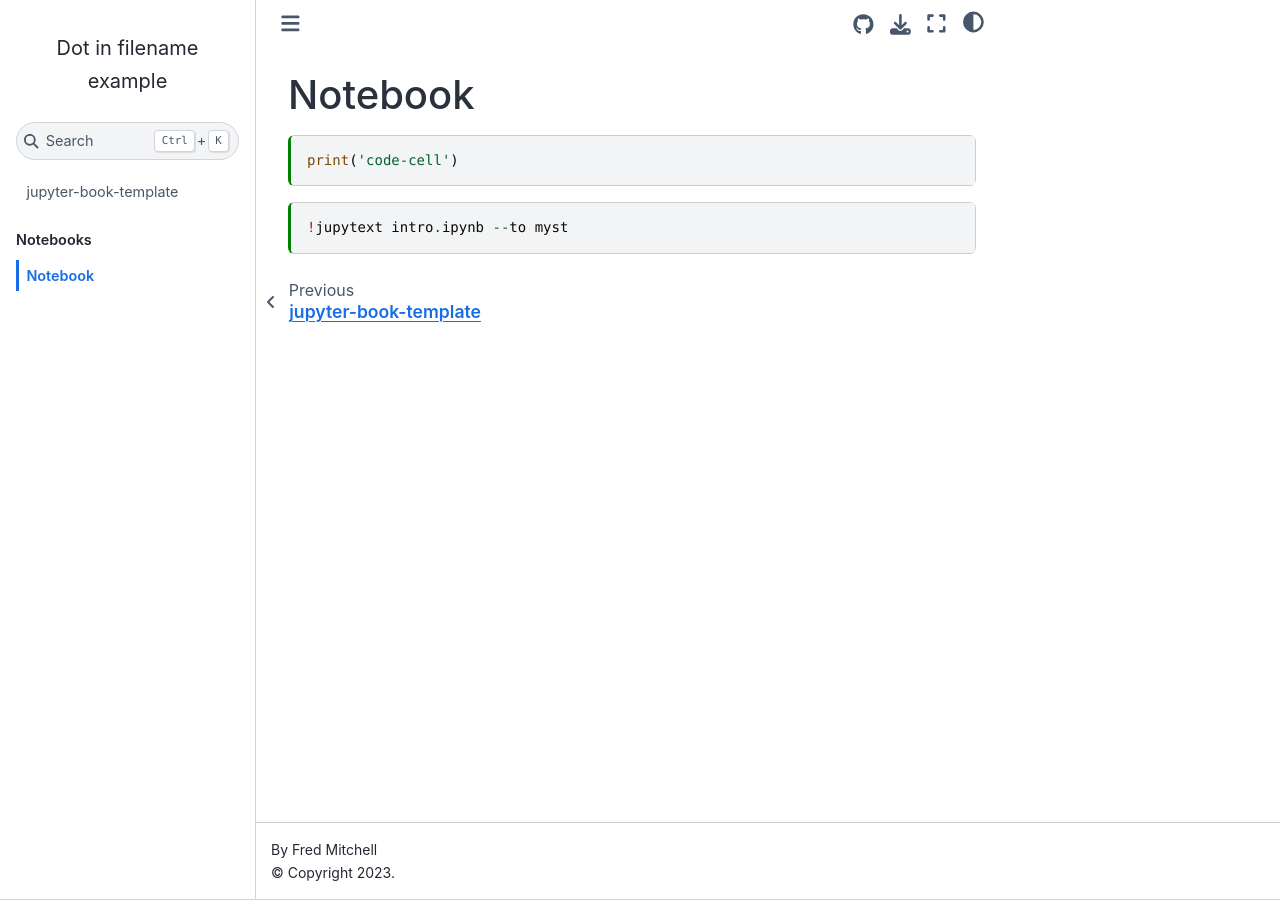
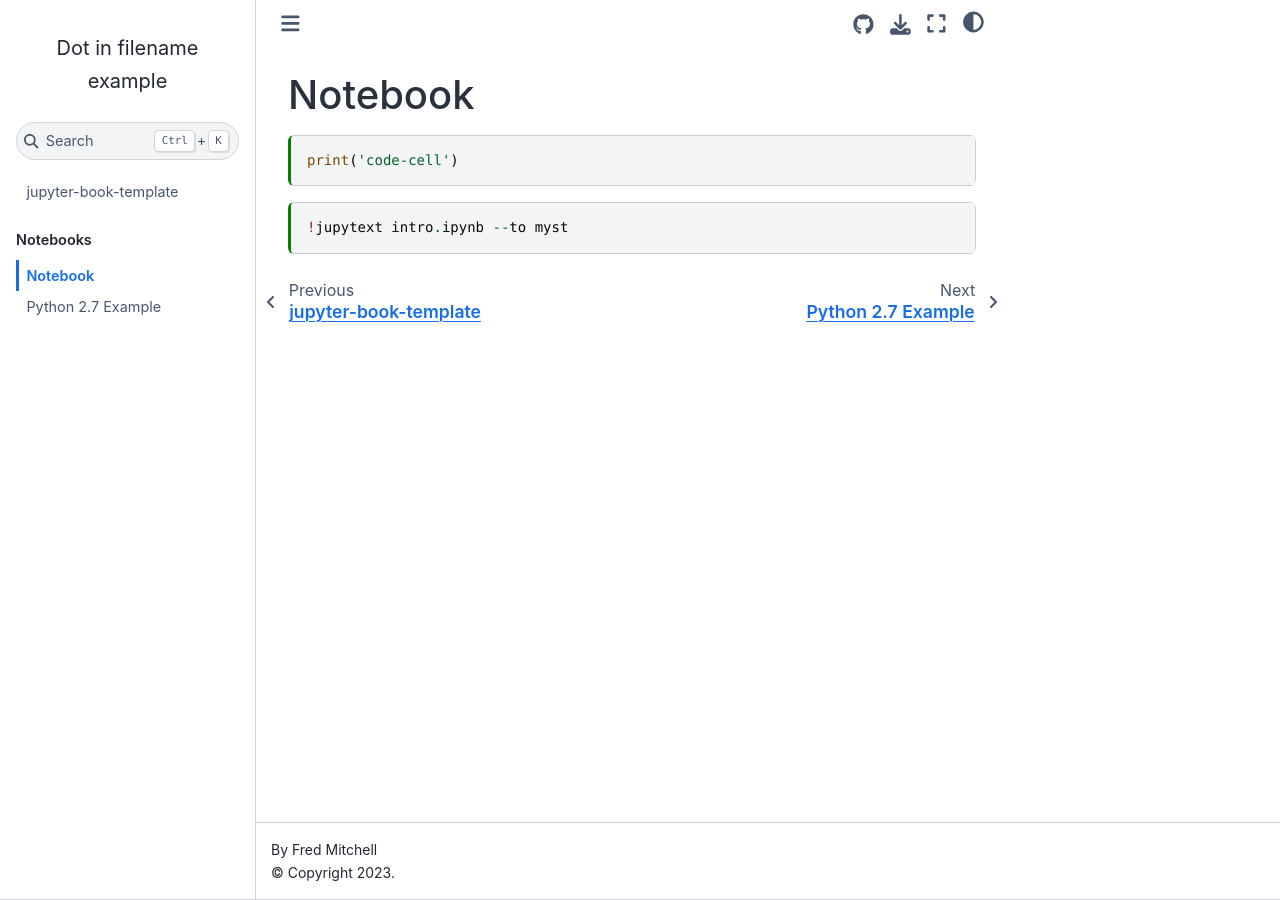
Before and after one commit to fm75/jbook-dot-in-filename, a Jupyter Book: the page built from intro.md, in a window 1280 px wide. Built offline with Jupyter Book 1.0.4 settings and Sphinx 7.4.7 and the Sphinx Book theme 1.1.4, drawn with Linux system fonts in a browser that asks for light colours.

Commit message:
Update _toc.yml

```diff
--- a/_toc.yml
+++ b/_toc.yml
@@ -2,3 +2,4 @@
 - part: Notebooks
   chapters:
     - file: intro
+    - file: python2.7-example
```
